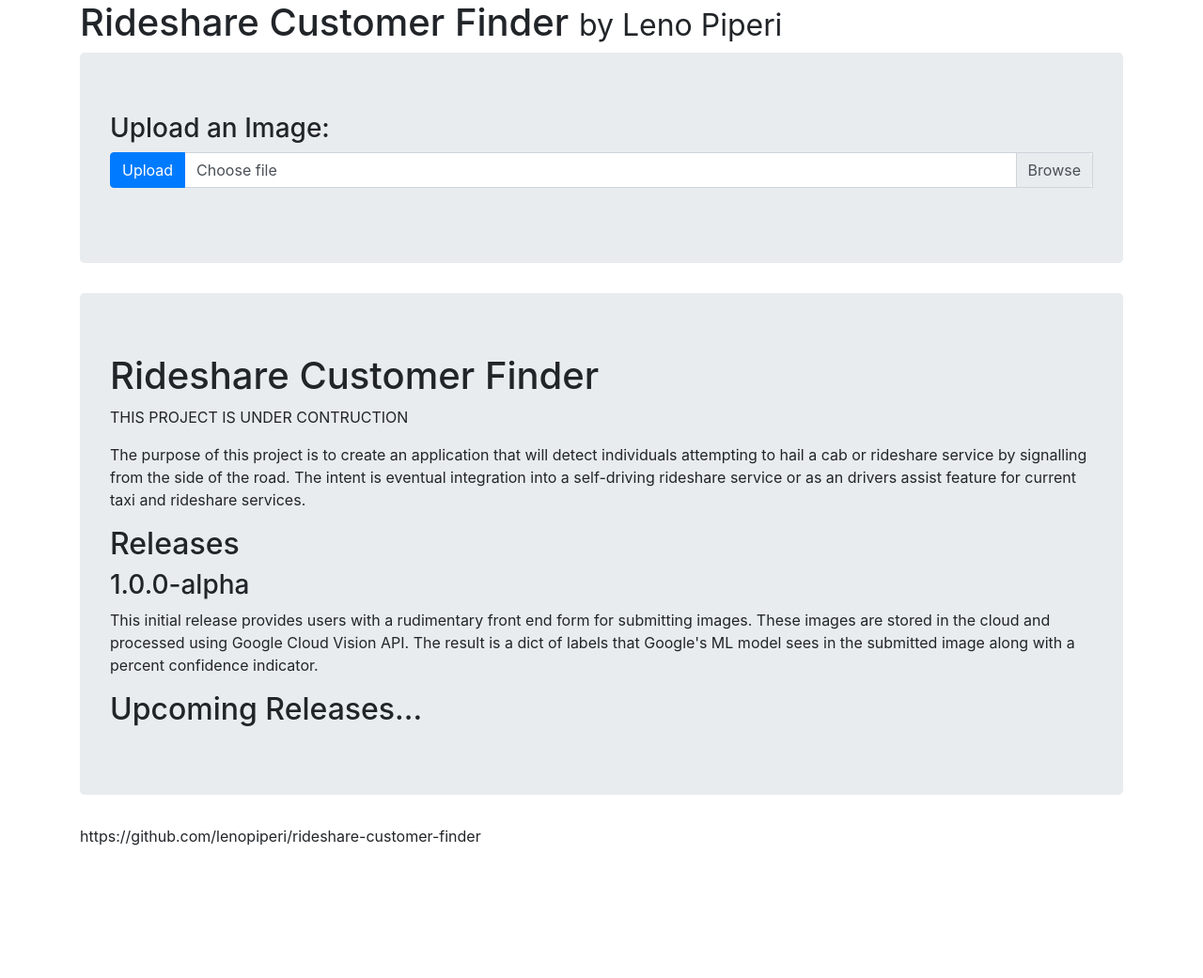
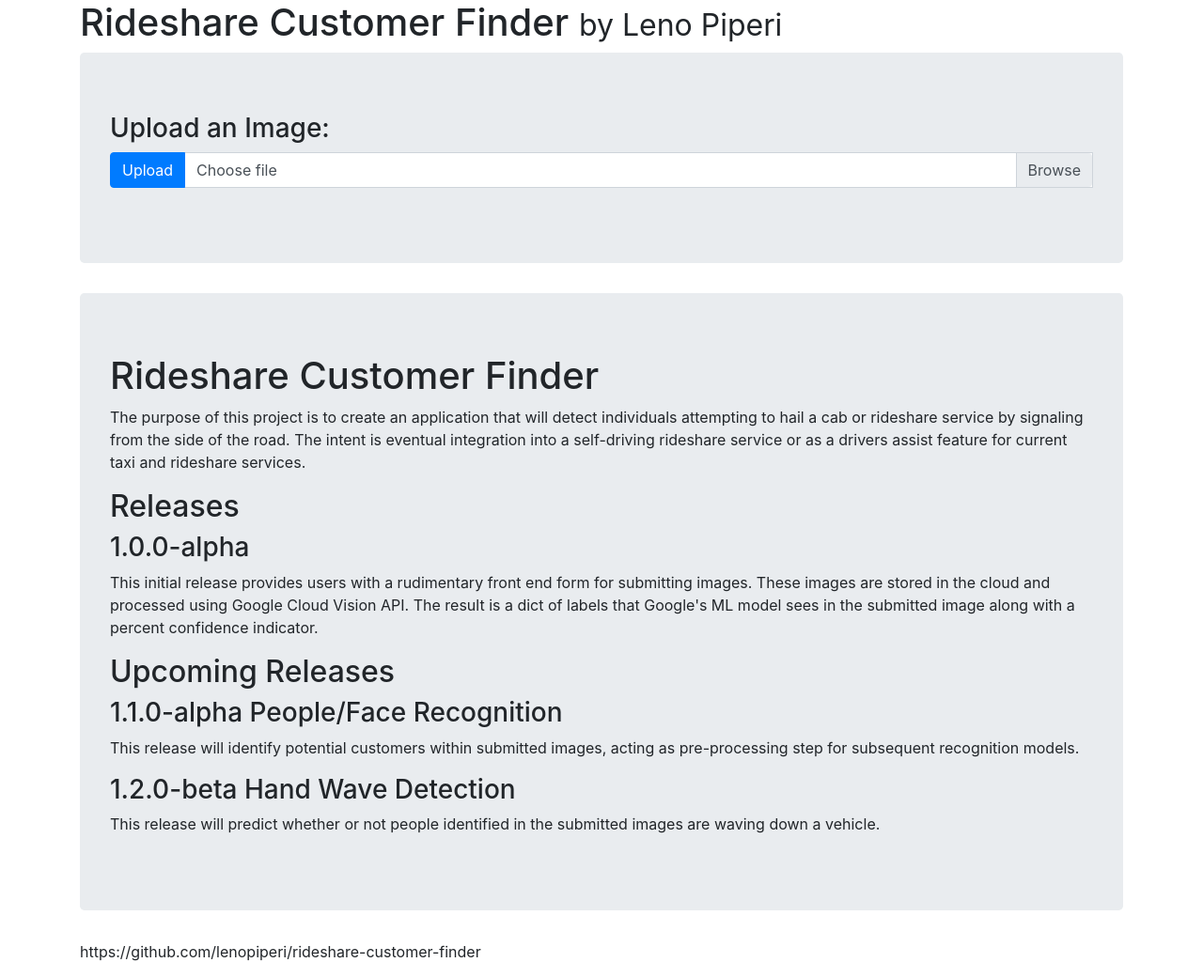
Before and after one commit to lenopiperi/rideshare-customer-finder, a website: page node-service/index.html in a window 1280 px wide. Shown: the whole page at 94% size. Before the commit the page ends 918 px from the top, so only its background shows below. Drawn offline with nearby package versions, Linux system fonts and the light colour scheme.

Commit message:
modified README.md and index.html

```diff
--- a/node-service/index.html
+++ b/node-service/index.html
@@ -52,13 +52,17 @@
 
        <div class="jumbotron" >
       <!-- <object class="container" data="../README.html" type="text/html"></object> -->
-      <h1 id="rideshare-customer-finder">Rideshare Customer Finder</h1>
-<p>THIS PROJECT IS UNDER CONTRUCTION</p>
-<p>The purpose of this project is to create an application that will detect individuals attempting to hail a cab or rideshare service by signalling from the side of the road. The intent is eventual integration into a self-driving rideshare service or as an drivers assist feature for current taxi and rideshare services.</p>
-<h2 id="releases">Releases</h2>
-<h3 id="1-0-0-alpha">1.0.0-alpha</h3>
-<p>This initial release provides users with a rudimentary front end form for submitting images. These images are stored in the cloud and processed using Google Cloud Vision API. The result is a dict of labels that Google&#39;s ML model sees in the submitted image along with a percent confidence indicator.</p>
-<h2 id="upcoming-releases-">Upcoming Releases...</h2>
+        <h1 id="rideshare-customer-finder">Rideshare Customer Finder</h1>
+        <p>The purpose of this project is to create an application that will detect individuals attempting to hail a cab or rideshare service by signaling from the side of the road. The intent is eventual integration into a self-driving rideshare service or as a drivers assist feature for current taxi and rideshare services.</p>
+        <h2 id="releases">Releases</h2>
+        <h3 id="1-0-0-alpha">1.0.0-alpha</h3>
+        <p>This initial release provides users with a rudimentary front end form for submitting images. These images are stored in the cloud and processed using Google Cloud Vision API. The result is a dict of labels that Google&#39;s ML model sees in the submitted image along with a percent confidence indicator.</p>
+        <h2 id="upcoming-releases-">Upcoming Releases</h2>
+        <h3 id="people-face-recognition">1.1.0-alpha People/Face Recognition</h3>
+        <p>This release will identify potential customers within submitted images, acting as pre-processing step for subsequent recognition models.</p>
+        <h3 id="hand-wave-detection">1.2.0-beta Hand Wave Detection</h3>
+        <p>This release will predict whether or not people identified in the submitted images are waving down a vehicle.</p>
+
      </div>
 
 
```
Also changed, not shown: README.md.
